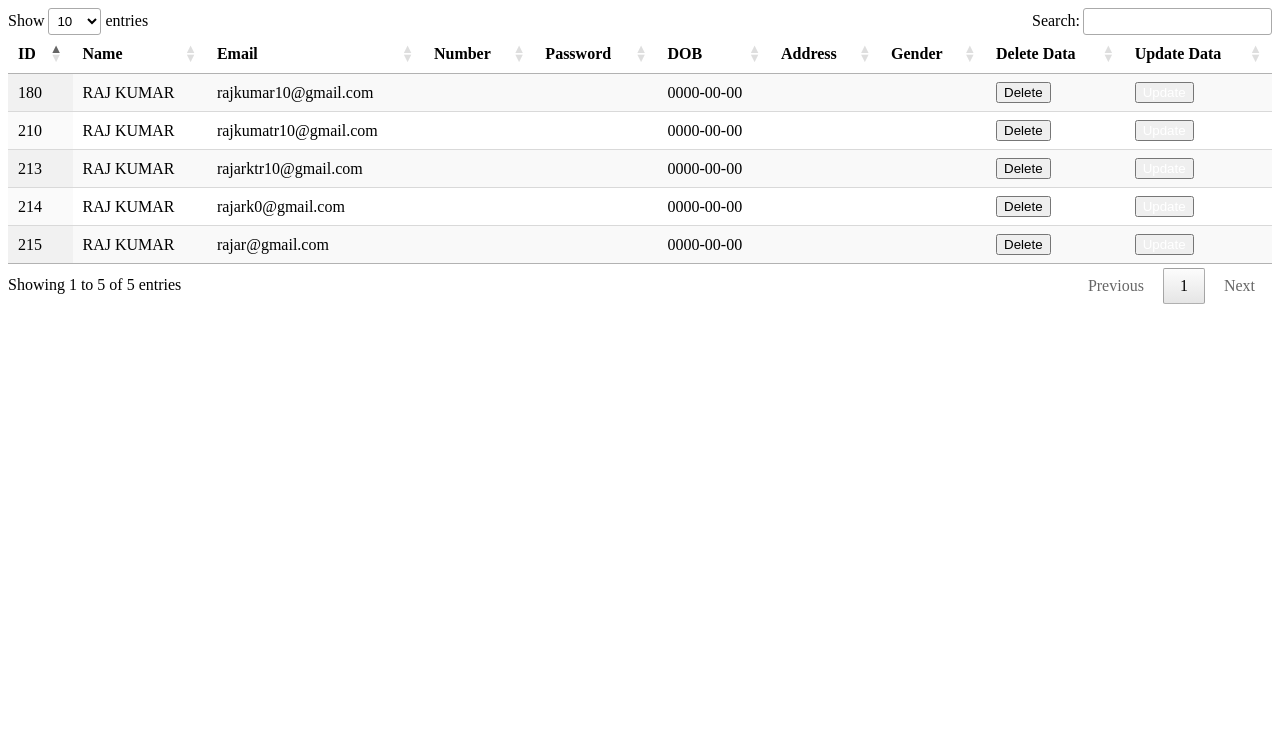
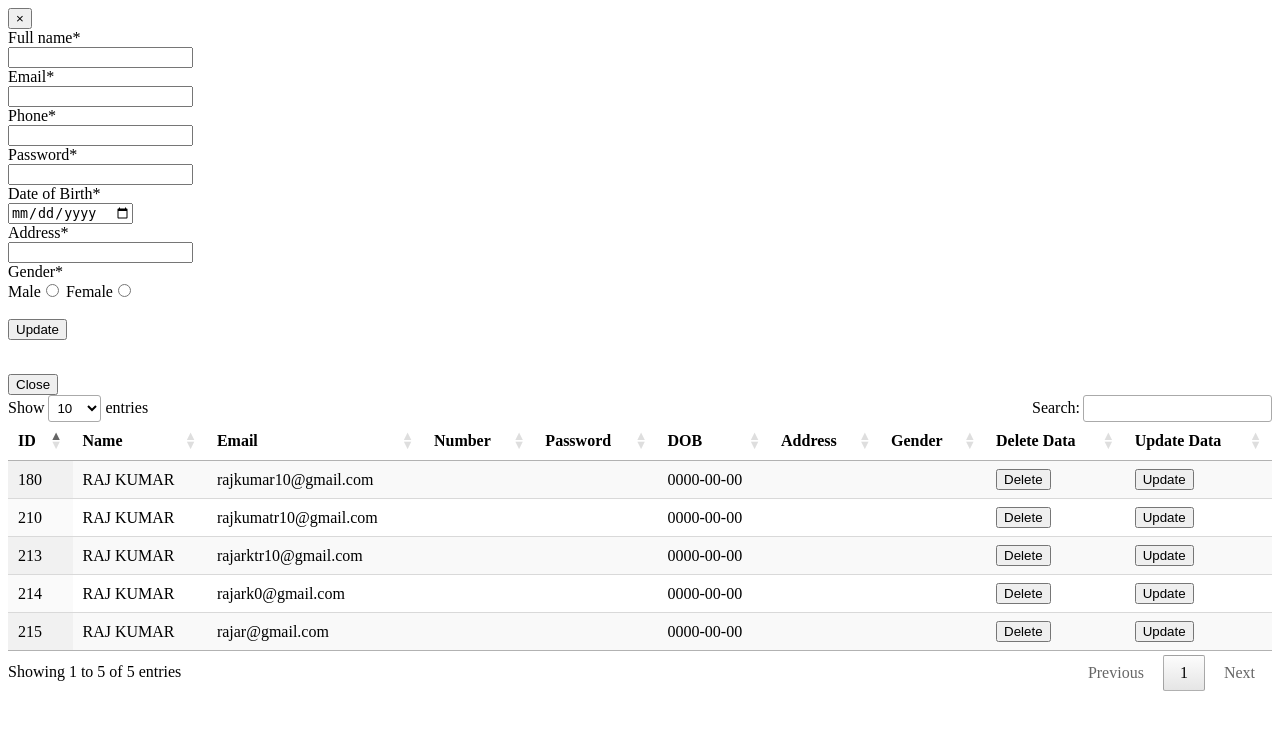
Before and after one commit to rajkumar060301/baseline_project, a PHP site: page /retrive.php in a window 1280 px wide. Shown: the top 730 px of the page. Run offline with PHP 8.4, Linux system fonts and the light colour scheme; data comes from the database, SQL or seed files in the repository; some libraries are stand-ins or nearby versions.

Commit message:
select data retrive

```diff
--- a/retrive.php
+++ b/retrive.php
@@ -22,6 +22,92 @@ $(document).ready(function () {
 
 </head>
 <body>
+<?php
+    include './config/config.php';
+    // $id =  '<script>document.write(userId)</script>';
+    if(isset($row['id'])){
+    // $id = $_GET['id'];
+    // $type = 'updateid';
+
+    $query = "select * from `student` where `id` = {$id}";
+    $result = mysqli_query($myConnection,$query);
+    if(mysqli_num_rows($result)>0){
+      $row = mysqli_fetch_assoc($result);
+      $name = $row["fname"];
+      $email= $row["email"];
+      $number = $row["number"];
+      $password = $row["password"];
+      $date = $row["dob"];
+      $address = $row["address"];
+      $gender = $row["gender"];
+
+    }
+    else{
+      echo "wrong id";
+    }
+    }
+
+if(!isset($row['id'])){
+$id = ""; $name=""; $email=""; $number=""; $password=""; $date=""; $address =""; $gender="";
+
+}
+
+?>
+    <!-- Trigger the modal with a button -->
+<!-- <button type="button" class="btn btn-info btn-lg" data-toggle="modal" data-target="#myModal">Open Modal</button> -->
+
+<!-- Modal -->
+<div id="myModal" class="modal fade" role="dialog" data-target="#myModal">
+  <div class="modal-dialog">
+
+    <!-- Modal content-->
+    <div class="modal-content">
+      <div class="modal-header">
+        <button type="button" class="close" data-dismiss="modal">&times;</button>
+        <!-- <h4 class="modal-title">Modal Header</h4> -->
+      </div>
+      <div class="modal-body">
+        <!-- <p>Some text in the modal.</p> -->
+        <form id = "basic-form"  action="" method="post" >
+    <label>Full name</label><span id="nameerr" class="error">* </span><br>
+    <input id="update_name" name="fname" minlength="8" type="text" value="<?php if($name !=""){ echo $name; }?>">
+    <br>
+    <label>Email</label><span id="emailerr" class="error">* </span><br>
+    <input id="update_email" type="email" name="email" value="<?php if($email !=""){ echo $email; }?>">
+    <br>
+    <label>Phone</label><span id="numbererr" class="error">* </span><br>
+    <input id="update_number" type="text" name="number"  value="<?php if($number !=""){ echo $number; }?>">
+    <br>
+    <label>Password</label><span id="passworderr" class="error">* </span><br>
+    <input id="update_password" type="password" name="password" value="<?php if($password !=""){ echo $password; }?>">
+    <br>
+    <label>Date of Birth</label><span id="dateerr" class="error">* </span><br>
+    <input id="update_date" type="date" name="dob" value="<?php if($date !=""){ echo $date; }?>">
+    <br>
+    <label>Address</label><span id="addresserr" class="error">* </span><br>
+    <input id="update_address" type="text" name="address" id="address" value="<?php if($address != ""){ echo $address;} ?>">
+    <br>
+    <label>Gender</label><span id="gendererr" class="error">* </span><br>
+    <span>Male</span><input type="radio" name="gender" value="Male" id="male" class="gender" <?php if('Male'==$gender) echo 'checked'; ?>>
+    <span>Female</span><input type="radio" name="gender" value="Female" id="female" class="gender" <?php if('Female'==$gender) echo 'checked'; ?>> <br>
+    <br>
+
+    <div class="form-group">
+        <button type="button" id="update" class="btn btn-primary btn-block" onclick="updateUserDetail()"> Update</button>
+    </div>
+    <br>
+    <!-- <div class="text-center" style="color: black;">Already have an account? <a href="login.html" style="color:blue">Login here</a></div> -->
+ </form>
+
+      </div>
+      <div class="modal-footer">
+        <button type="button" class="btn btn-default" data-dismiss="modal">Close</button>
+        <input type="hidden" name='' id="hidden_user">
+      </div>
+    </div>
+
+  </div>
+</div>
 <table id="example" class="display" style="width:100%">
     <thead>
         <tr>
@@ -40,11 +126,13 @@ $(document).ready(function () {
     <tbody>
 
 <?php
-include './config/config.php';
+// include './config/config.php';
 
 $query = "select * from student";
 $result = mysqli_query($myConnection,$query);
 		if(mysqli_num_rows($result)>0){
+            // $number = 1;
+
 			while($row = mysqli_fetch_assoc($result)){
 				?>
 
@@ -60,14 +148,15 @@ $result = mysqli_query($myConnection,$query);
             <td><?php echo $row["gender"];?></td>
             <td ><button id="<?php echo $row['id']; ?>" class="btn btn-danger delbutton">Delete</button></td>
             <!-- <td><button type="button" class="btn btn-danger" ><a href="register.php?id=<?php  echo $row["id"];?>&type=delete">Delete</a></button></td> -->
+            <td><button type="button" class="btn btn-success" onclick="getUserDetails(<?php echo $row['id']; ?>)" data-toggle="modal" data-target="#myModal">Update</button></td>
             <!-- <td><button type="button" class="btn btn-success"><a href="register.php?id=<?php  echo $row["id"];?>&type=update&update=updateid">Update</a></button></td> -->
-            <td><button type="button" class="btn btn-success"><a href="register.php?id=<?php  echo $row["id"];?>&type=update&update=updateid">Update</a></button></td>
 
             <?php
      echo   "</tr>";
 			}
     echo "</tbody>";
  echo "</table>";
+//  $number++;
 		}
 		?>
         <script type="text/javascript" >
```
